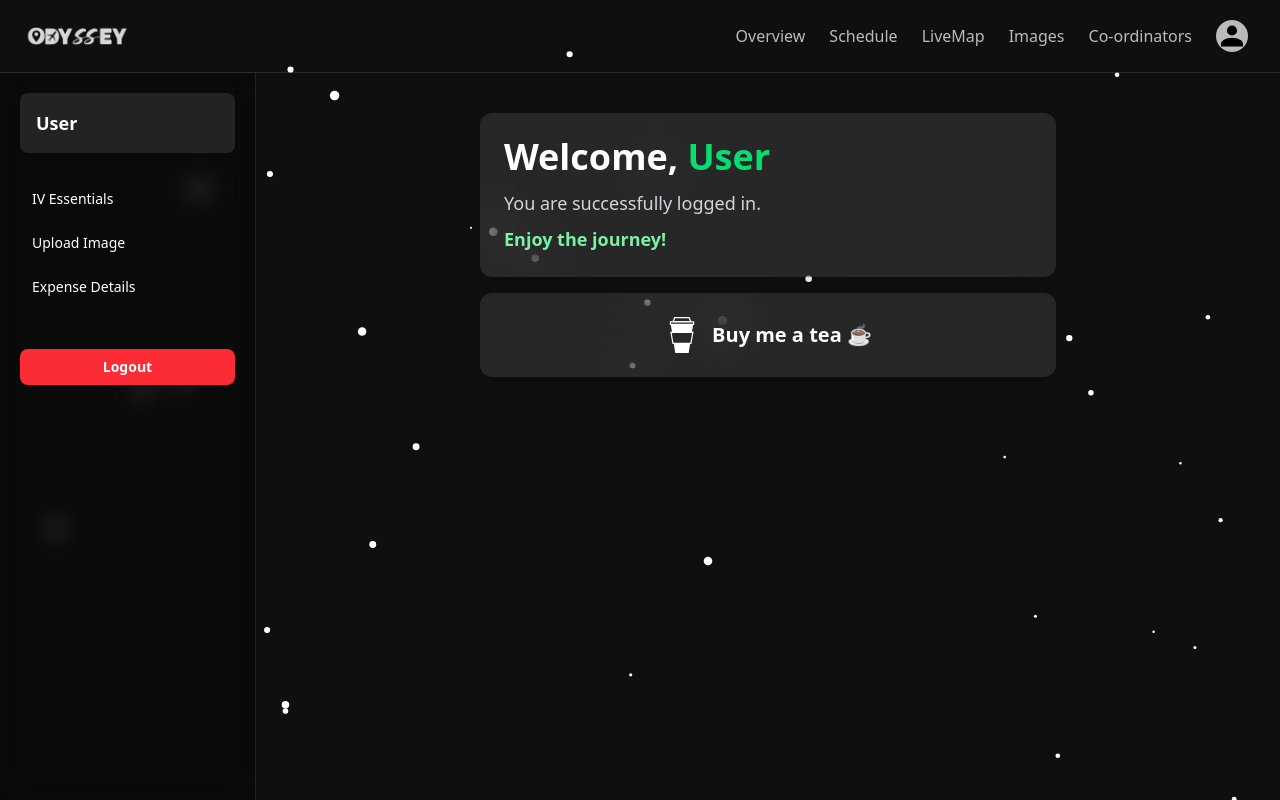
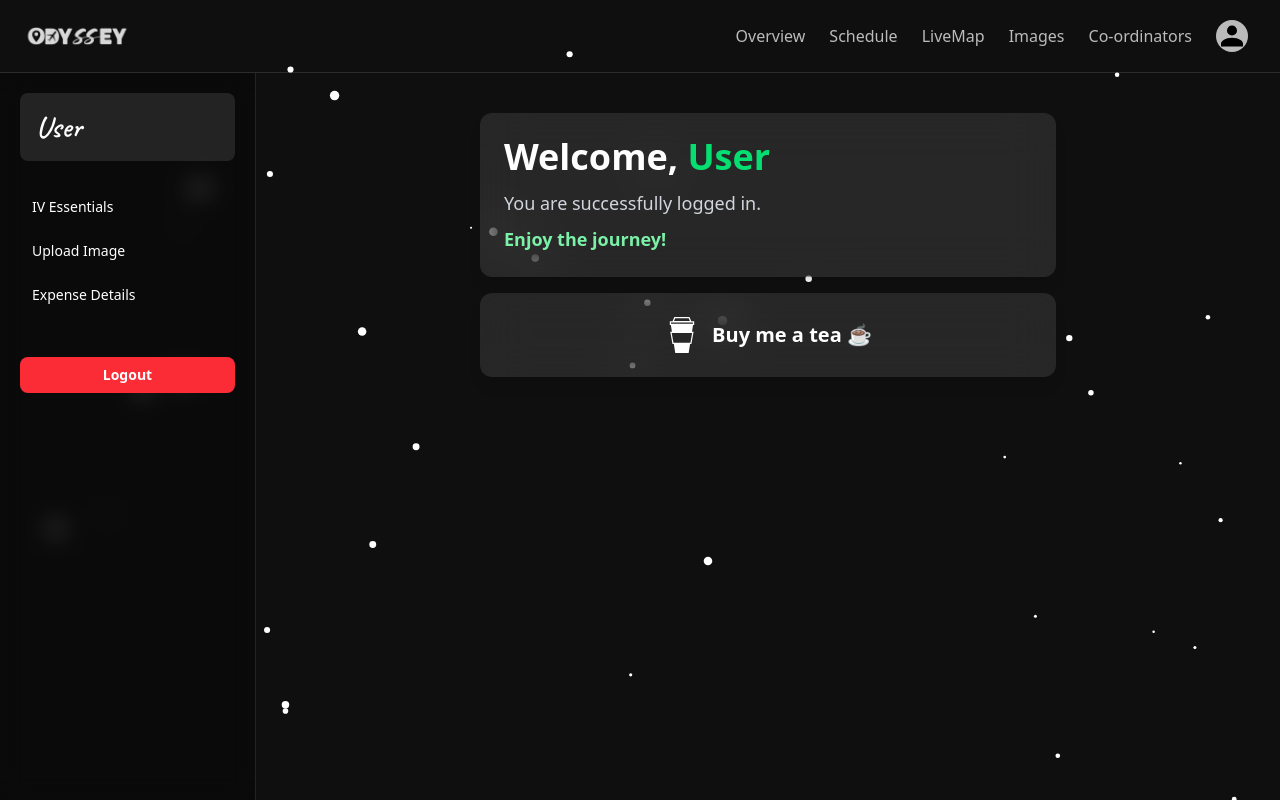
Before and after one commit to AbhaiSankarPR/IV_CSE_27, a React (Vite) app in the folder frontend/: page /dashboard in a window 1280 px wide. Built offline with nearby package versions, Linux system fonts and the light colour scheme; no server answers.

Commit message:
font update1

```diff
--- a/frontend/src/components/dashboard/EssentialsTab.jsx
+++ b/frontend/src/components/dashboard/EssentialsTab.jsx
@@ -3,7 +3,7 @@ import Loading from "../../components/Loading";
 export default function EssentialsTab({ sections, loading }) {
   return (
     <>
-      <h1 className="text-3xl font-bold mb-8 text-center md:text-left">IV Essentials Checklist</h1>
+      <h1 className="text-3xl font-bold mb-8 text-center bodoni-moda md:text-left ">IV Essentials Checklist</h1>
 
       {loading ? (
         <Loading message="Loading essentials..." />
--- a/frontend/src/components/dashboard/ExpensesTab.jsx
+++ b/frontend/src/components/dashboard/ExpensesTab.jsx
@@ -1,7 +1,7 @@
 export default function ExpensesTab() {
   return (
     <div className="max-w-3xl mx-auto bg-white/10 backdrop-blur-lg p-6 rounded-xl shadow-xl border border-white/20">
-      <h1 className="text-3xl font-bold mb-6 text-green-300">Expense Summary</h1>
+      <h1 className="text-3xl font-bold mb-6 text-green-300 bodoni-moda">Expense Summary</h1>
 
       <div className="space-y-5 text-gray-200 text-lg leading-relaxed">
         <p>Total Advance Paid to Explore World = <b>5,49,860</b></p>
--- a/frontend/src/components/dashboard/ProfileTab.jsx
+++ b/frontend/src/components/dashboard/ProfileTab.jsx
@@ -15,7 +15,6 @@ export default function ProfileTab({ user }) {
         <p className="text-base md:text-lg font-semibold text-green-300">Enjoy the journey!</p>
       </div>
 
-      {/* Tea Donation Section */}
       <div className="max-w-xl mx-auto mt-4 bg-white/10 backdrop-blur-xl p-4 rounded-xl shadow-lg flex flex-col justify-center items-center gap-3">
         <button
           onClick={() => {
--- a/frontend/src/components/dashboard/Sidebar.jsx
+++ b/frontend/src/components/dashboard/Sidebar.jsx
@@ -9,7 +9,7 @@ export default function Sidebar({ user, activeTab, setActiveTab, logout, sidebar
                 className="bg-white/10 rounded-lg p-4 text-sm cursor-pointer hover:bg-white/20 transition flex justify-between items-center"
             >
                 <div>
-                    <p className="font-semibold text-lg">{user?.name || "User"}</p>
+                    <p className="font-semibold caveat text-3xl">{user?.name || "User"}</p>
                     <p className="text-gray-300 text-xs">{user?.email}</p>
                 </div>
                 <button className="md:hidden cursor-pointer" onClick={() => setSidebarOpen(!sidebarOpen)}>
--- a/frontend/src/index.css
+++ b/frontend/src/index.css
@@ -1,5 +1,7 @@
+@import url('https://fonts.googleapis.com/css2?family=Bodoni+Moda:ital,opsz,wght@0,6..96,400..900;1,6..96,400..900&family=Caveat:wght@400..700&display=swap');
 @import "tailwindcss";
 
+/* Theme colors */
 @theme {
   --color-dark-primary: #0f0f0f;
   --color-dark-secondary: #1a1a1a;
@@ -8,9 +10,26 @@
   --color-text-mid: #bbb;
 }
 
+/* Basic resets */
 html, body {
   margin: 0;
   padding: 0;
   overflow-x: hidden;
   font-family: sans-serif;
 }
+
+/* Import Bodoni Moda font */
+
+/* Utility class template */
+.bodoni-moda {
+  font-family: "Bodoni Moda", serif;
+  font-optical-sizing: auto;
+  font-weight: 600;  /* Replace <weight> with 400, 500, 700 etc. */
+  font-style: normal;
+}
+.caveat {
+  font-family: "Caveat", cursive;
+  font-optical-sizing: auto;
+  font-weight: 600;
+  font-style: normal;
+}
```
